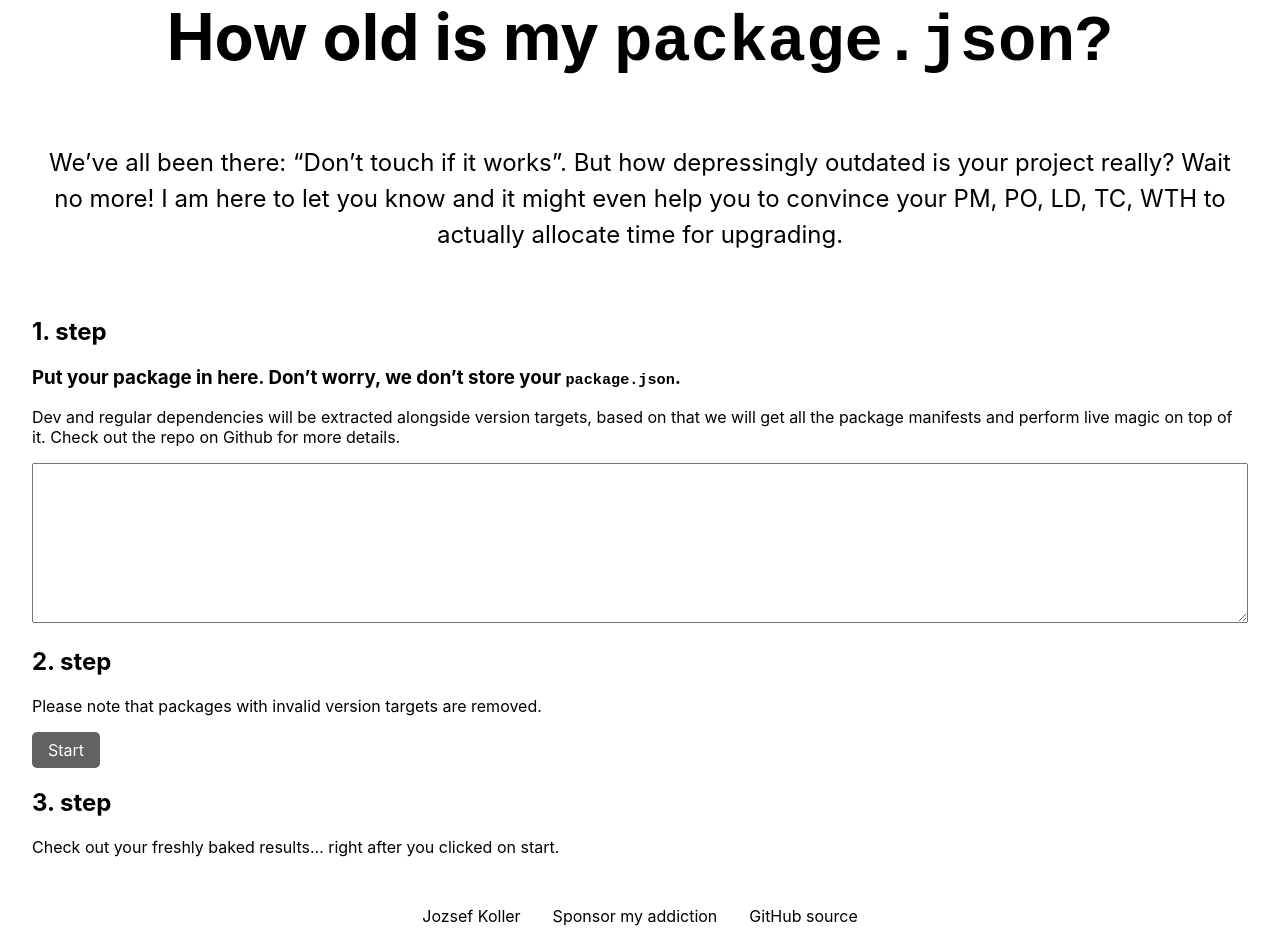
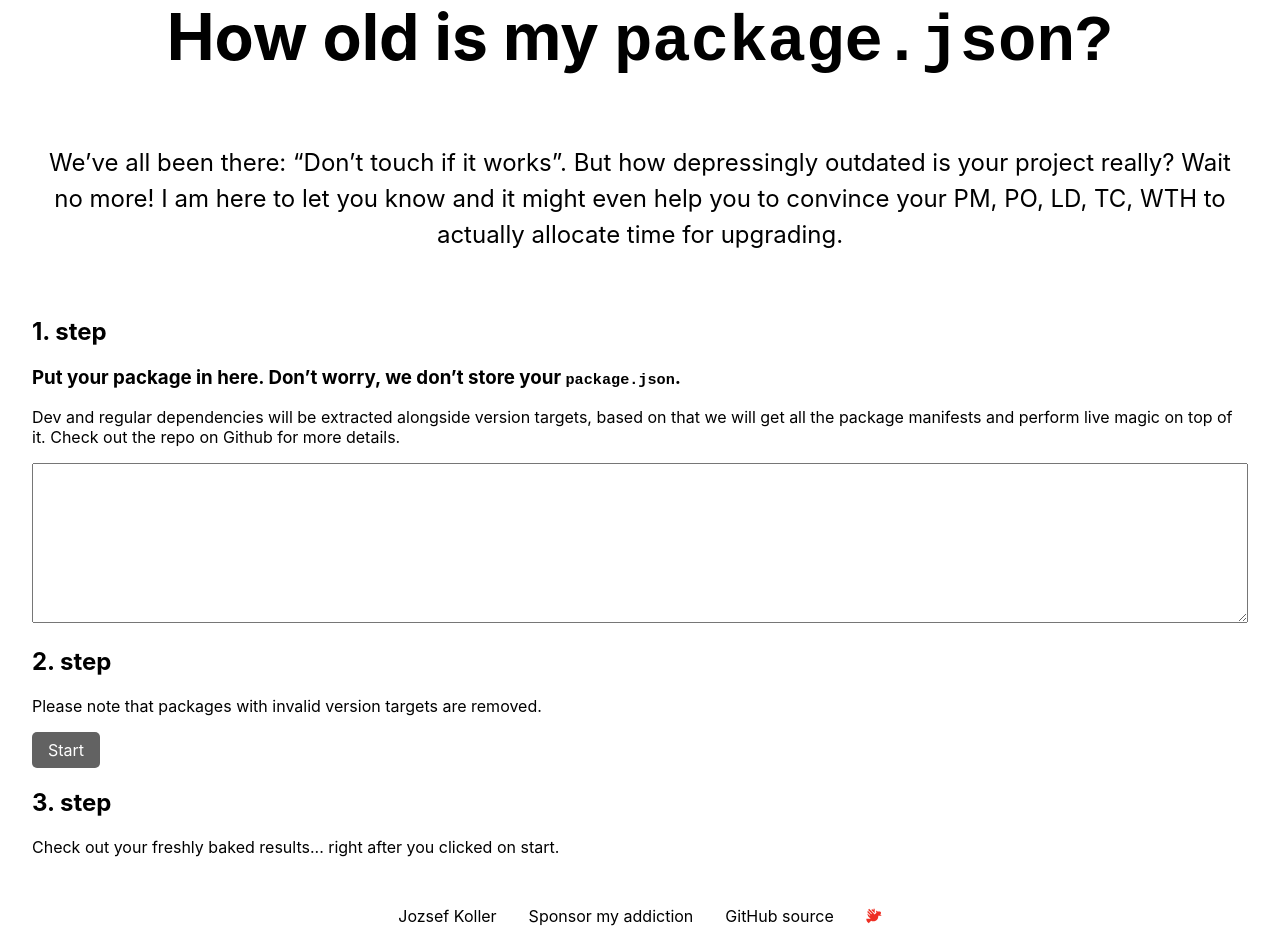
Before and after one commit to onetdev/how-outdated-is-your-package-json, a Next.js app: page / in a window 1280 px wide. Shown: the top 952 px of the page. Built offline with nearby package versions, Linux system fonts and the light colour scheme.

Commit message:
feat(footer): add Riltech logo and link to the footer

```diff
--- a/src/components/templates/MainLayout.tsx
+++ b/src/components/templates/MainLayout.tsx
@@ -1,32 +1,54 @@
-import { FunctionComponent, ReactNode } from "react";
+import { clsx } from "clsx";
+import Image from "next/image";
+import { ComponentProps, FunctionComponent, PropsWithChildren } from "react";
 
 import styles from "@/styles/Layout.module.css";
 
-type MainLayoutProps = { children?: ReactNode | undefined };
-const MainLayout: FunctionComponent<MainLayoutProps> = ({ children }) => (
-  <div className={styles.container}>
-    <main className={styles.main}>{children}</main>
+type MainLayoutProps = PropsWithChildren<{
+  className?: ComponentProps<"div">["className"];
+}>;
+const MainLayout: FunctionComponent<MainLayoutProps> = ({
+  children,
+  className,
+}) => {
+  const style = clsx([styles.container, className]);
 
-    <footer className={styles.footer}>
-      <a href="https://onet.dev" target="_blank" rel="noopener noreferrer">
-        Jozsef Koller
-      </a>
-      <a
-        href="https://buymeacoffee.com/onetdev"
-        target="_blank"
-        rel="noopener noreferrer"
-      >
-        Sponsor my addiction
-      </a>
-      <a
-        href="https://github.com/orosznyet/how-old-is-my-package"
-        target="_blank"
-        rel="noopener noreferrer"
-      >
-        GitHub source
-      </a>
-    </footer>
-  </div>
-);
+  const links = [
+    { href: "https://onet.dev", children: "Jozsef Koller" },
+    {
+      href: "https://buymeacoffee.com/onetdev",
+      children: "Sponsor my addiction",
+    },
+    {
+      href: "https://github.com/orosznyet/how-old-is-my-package",
+      children: "GitHub source",
+    },
+    {
+      href: "https://riltech.co",
+      children: (
+        <Image
+          src="/riltech.svg"
+          alt="Riltech"
+          title="Riltech"
+          height="16px"
+          width="16px"
+        />
+      ),
+    },
+  ];
+
+  return (
+    <div className={style}>
+      <main className={styles.main}>{children}</main>
+      <footer className={styles.footer}>
+        {links.map(({ href, children: linkChildren }) => (
+          <a key={href} href={href} target="_blank" rel="noopener noreferrer">
+            {linkChildren}
+          </a>
+        ))}
+      </footer>
+    </div>
+  );
+};
 
 export default MainLayout;
```
Also changed, not shown: public/riltech.svg (added), public/vercel.svg (deleted).
